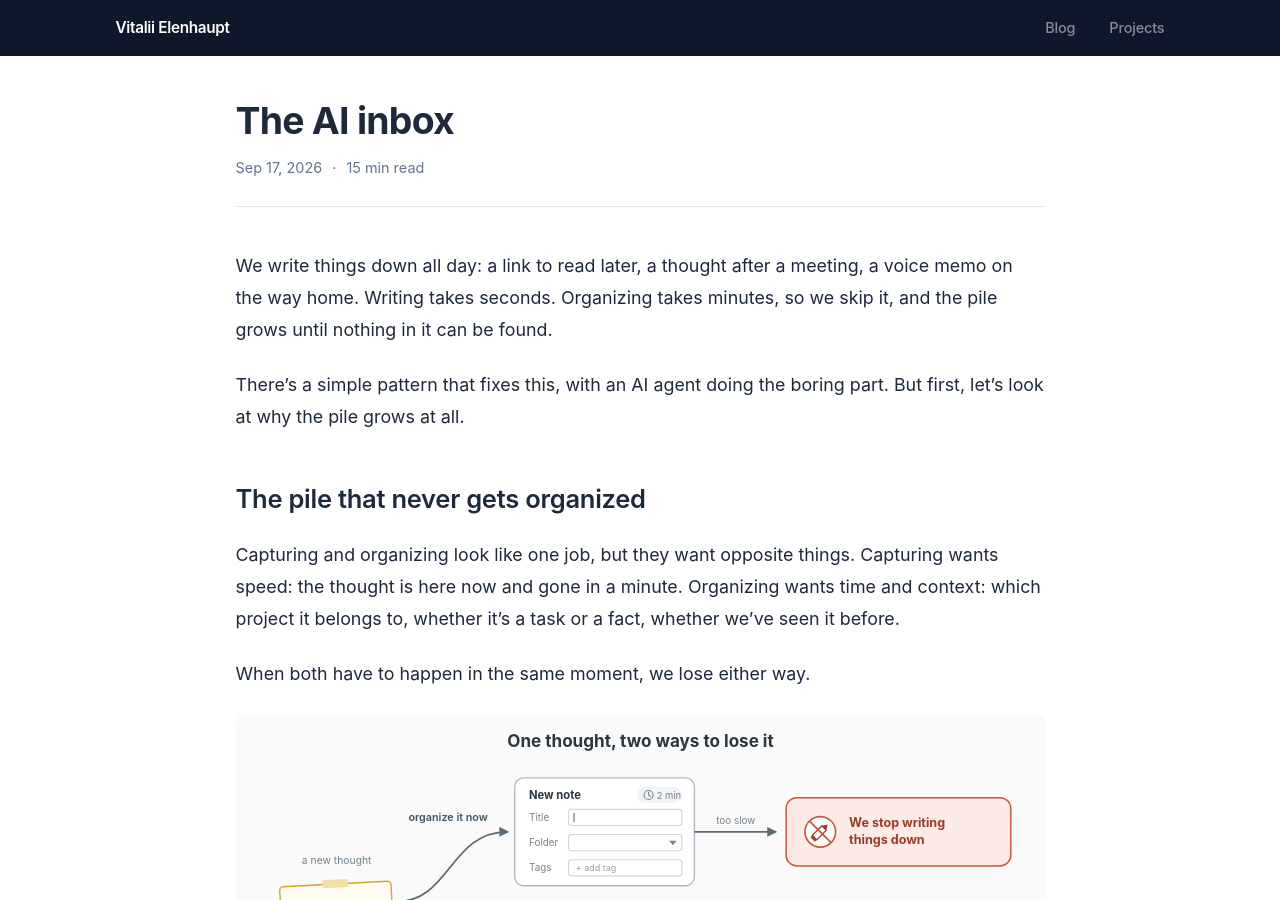
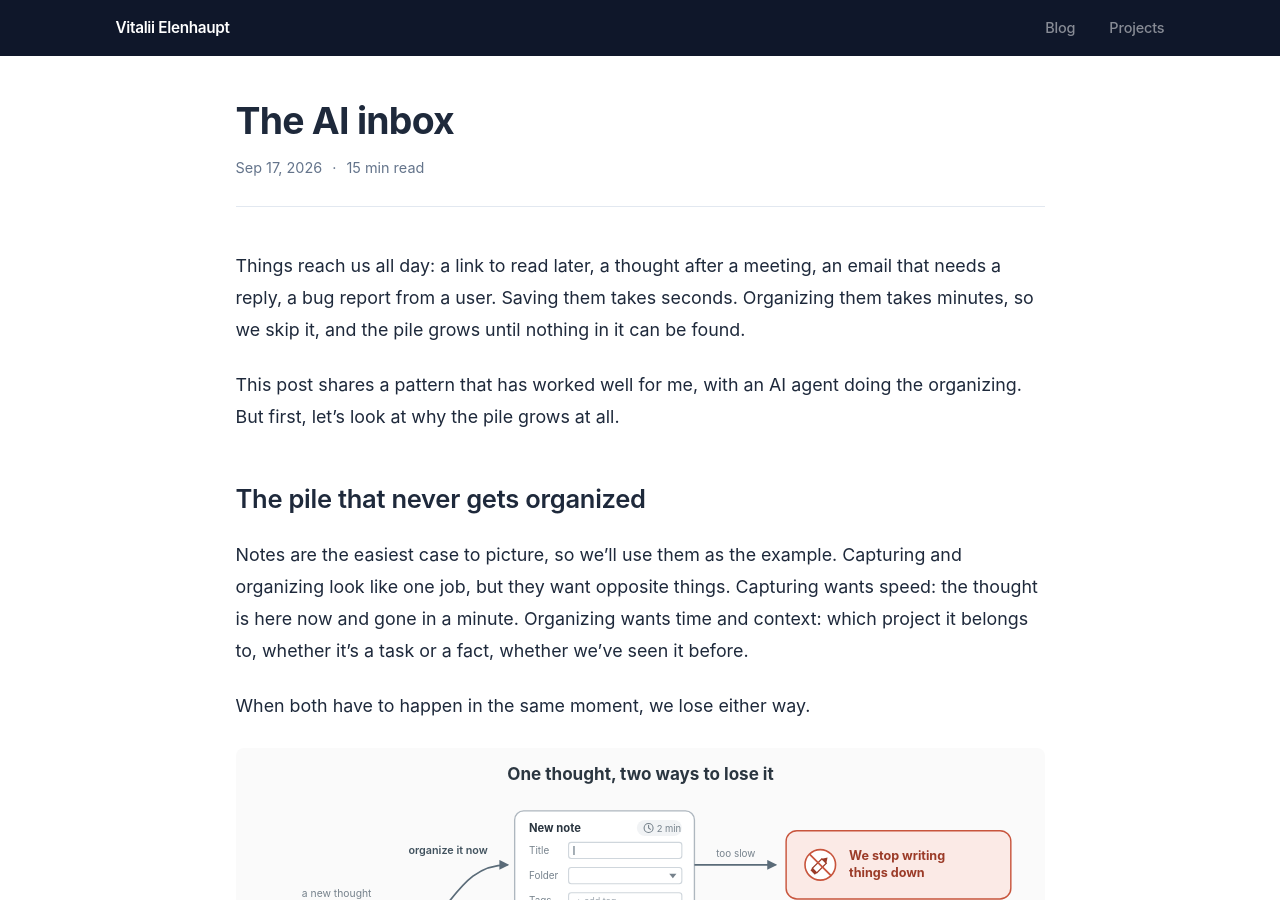
Before and after one commit to veelenga/veelenga.github.io, a Jekyll site: the page built from _posts/2026-09-17-the-ai-inbox.markdown, in a window 1280 px wide and 900 px high. Built offline with Jekyll 4.4.1, drawn with Linux system fonts in a browser that asks for light colours.

Commit message:
docs: generalize the AI inbox post intro

```diff
--- a/_posts/2026-09-17-the-ai-inbox.markdown
+++ b/_posts/2026-09-17-the-ai-inbox.markdown
@@ -1,7 +1,7 @@
 ---
 title: "The AI inbox"
 date: 2026-09-17T08:30:00+02:00
-excerpt: "Writing a note takes seconds, organizing it takes minutes, so the pile grows until nothing in it can be found. A simple pattern fixes it: anyone writes to an inbox, and an AI agent organizes it into structured data later, on schedule."
+excerpt: "Saving things takes seconds, organizing them takes minutes, so the pile grows until nothing in it can be found. A pattern that works for me: anyone writes to an inbox, and an AI agent organizes it into structured data later, on schedule."
 tags:
   - ai
   - agents
@@ -9,13 +9,13 @@ tags:
 published: true
 ---
 
-We write things down all day: a link to read later, a thought after a meeting, a voice memo on the way home. Writing takes seconds. Organizing takes minutes, so we skip it, and the pile grows until nothing in it can be found.
+Things reach us all day: a link to read later, a thought after a meeting, an email that needs a reply, a bug report from a user. Saving them takes seconds. Organizing them takes minutes, so we skip it, and the pile grows until nothing in it can be found.
 
-There's a simple pattern that fixes this, with an AI agent doing the boring part. But first, let's look at why the pile grows at all.
+This post shares a pattern that has worked well for me, with an AI agent doing the organizing. But first, let's look at why the pile grows at all.
 
 ## The pile that never gets organized
 
-Capturing and organizing look like one job, but they want opposite things. Capturing wants speed: the thought is here now and gone in a minute. Organizing wants time and context: which project it belongs to, whether it's a task or a fact, whether we've seen it before.
+Notes are the easiest case to picture, so we'll use them as the example. Capturing and organizing look like one job, but they want opposite things. Capturing wants speed: the thought is here now and gone in a minute. Organizing wants time and context: which project it belongs to, whether it's a task or a fact, whether we've seen it before.
 
 When both have to happen in the same moment, we lose either way.
 
```
